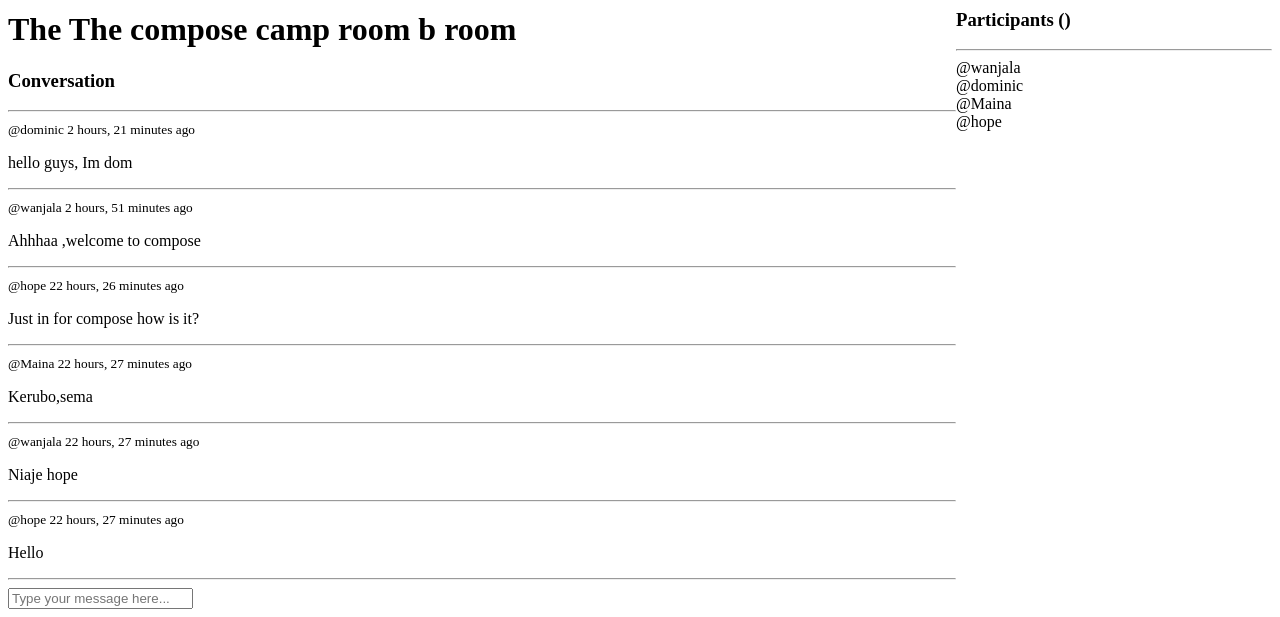
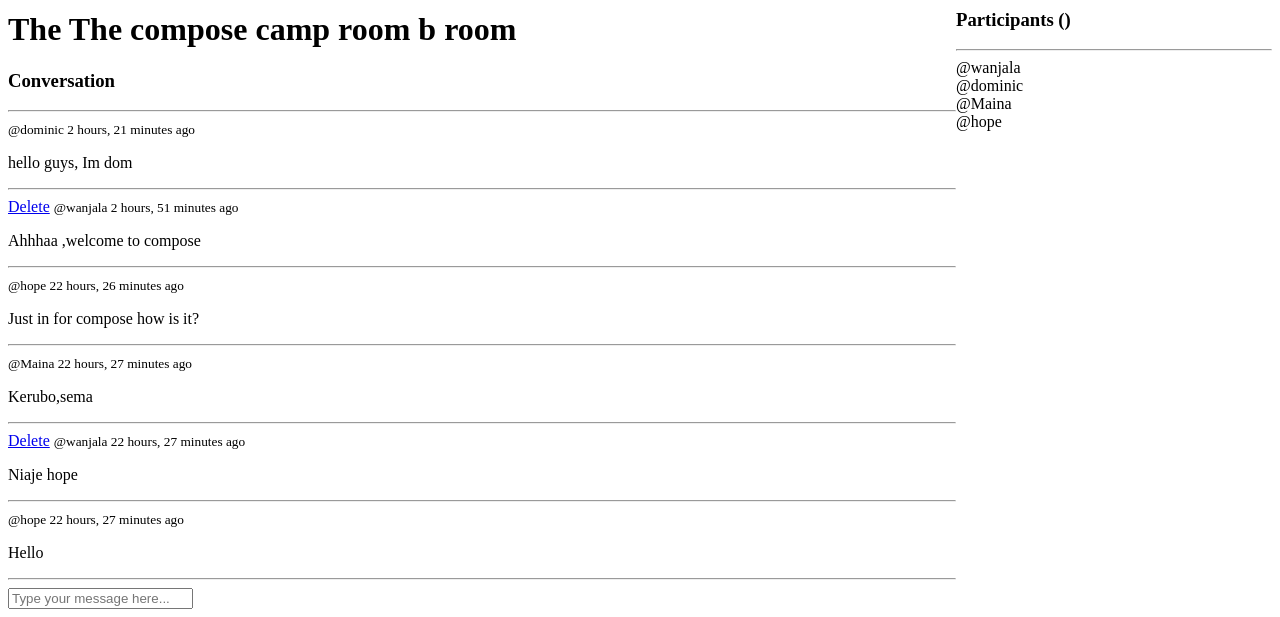
Before and after one commit to stephenWanjala/DjangoRoom, a Django app: page /room/6/ in a window 1280 px wide. Shown: the part 197-814 px from the top of the page. Run offline with Django 4.2, Linux system fonts and the light colour scheme; a user stored in the database is signed in; data comes from the database, SQL or seed files in the repository; both versions use the stored data as it was after the commit.

Commit message:
author of post/message to delete  message

```diff
--- a/base/templates/base/room.html
+++ b/base/templates/base/room.html
@@ -16,6 +16,10 @@
                 <hr>
                 {% for message in room_messages %}
                     <div>
+                        {% if request.user == message.user %}
+                            <a href="{% url 'delete-message' message.id %}">Delete</a>
+
+                        {% endif %}
                         <small>@{{ message.user.username }} {{ message.created|timesince }} ago</small>
                         <p>{{ message.body }}</p>
                         <hr>
--- a/base/urls.py
+++ b/base/urls.py
@@ -11,4 +11,5 @@ urlpatterns = [
     path("create-room", views.create_room, name="create-room"),
     path("update-room/<str:pk>/", views.update_room, name="update-room"),
     path("delete-room/<str:pk>/", views.delete_room, name="delete-room"),
+    path("delete-message/<str:pk>/", views.delete_message, name="delete-message"),
 ]
--- a/base/views.py
+++ b/base/views.py
@@ -123,3 +123,14 @@ def delete_room(request, pk):
         room_to_delete.delete()
         return redirect('home')
     return render(request, 'base/delete.html', context={'obj': room})
+
+
+@login_required(login_url='login')
+def delete_message(request, pk):
+    message_to_delete = Message.objects.get(id=pk)
+    if request.user != message_to_delete.user:
+        return HttpResponse("Only the creator of the message can delete message")
+    if request.method == 'POST':
+        message_to_delete.delete()
+        return redirect('home')
+    return render(request, 'base/delete.html', context={'obj': message_to_delete})
```
Also changed, not shown: db.sqlite3.
